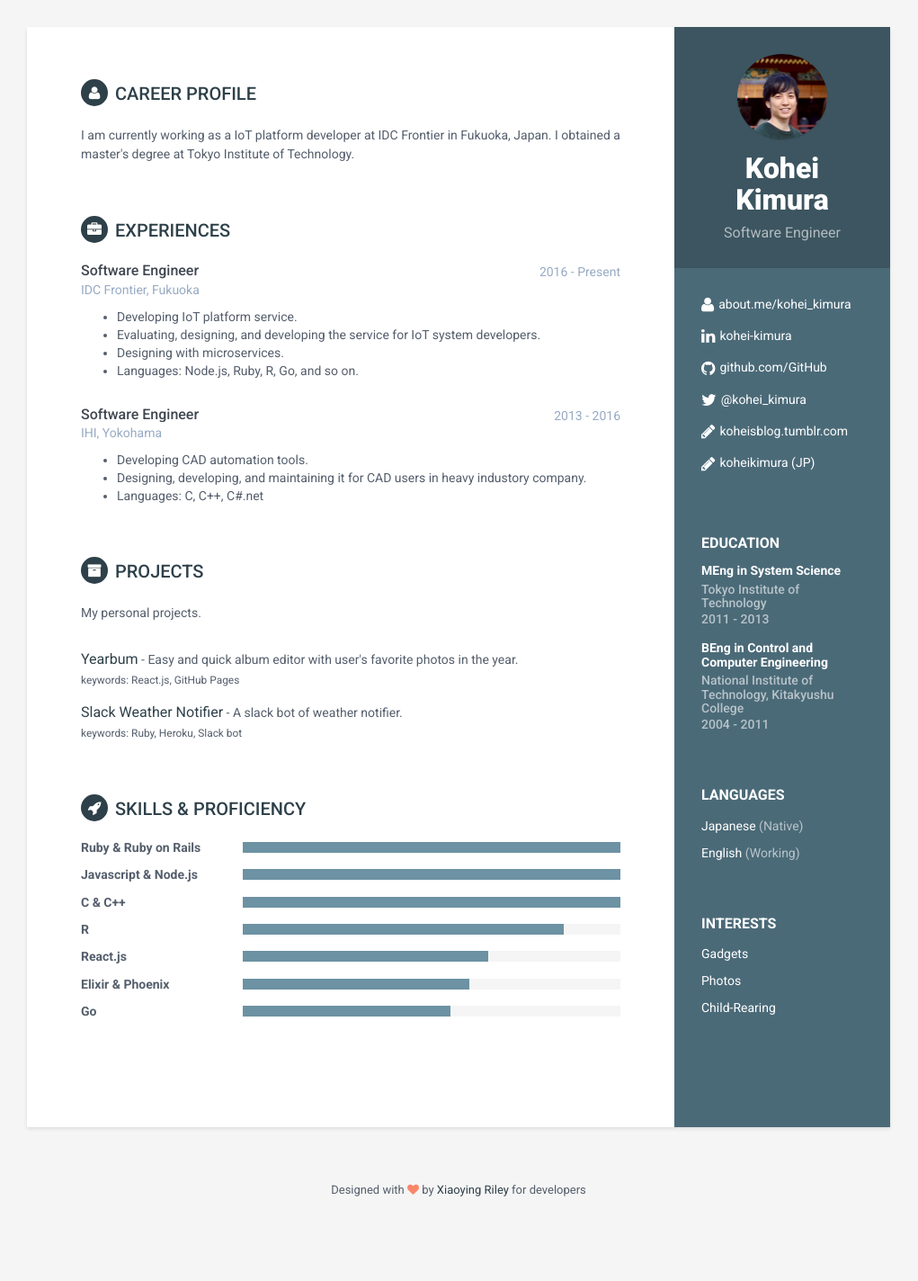
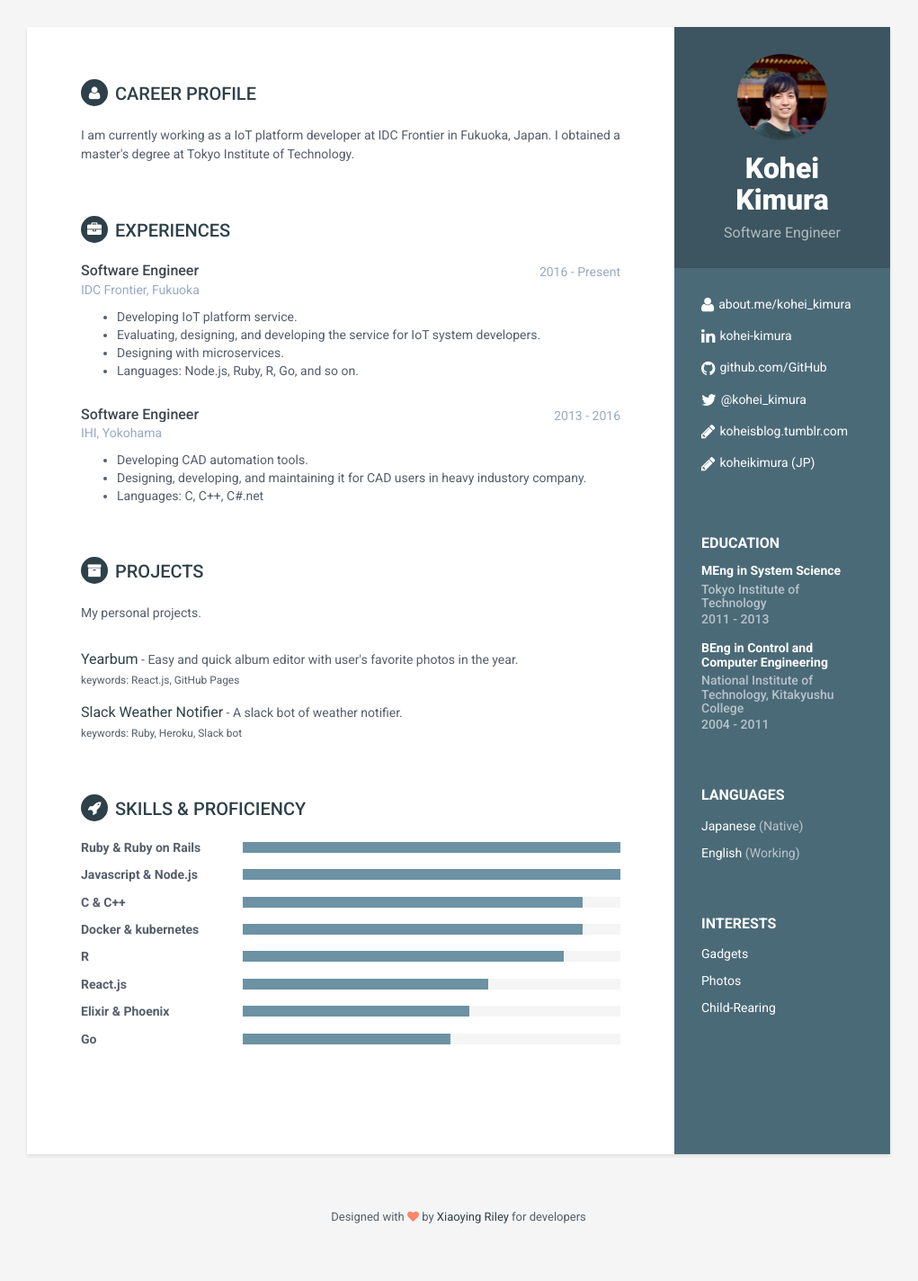
Before and after one commit to cohhei/cohhei.github.io, a Jekyll site: the page built from index.html, in a window 1280 px wide. Shown: the whole page at 90% size, without its empty margins (130-1151 px from the left). Built offline with Jekyll 4.4.1, drawn with Linux system fonts in a browser that asks for light colours; before the commit the page ends 1393 px from its top, so only the background shows below that.

Commit message:
add docker and kubernetes

```diff
--- a/_includes/skills.html
+++ b/_includes/skills.html
@@ -20,7 +20,15 @@
                     <div class="item">
                         <h3 class="level-title">C &amp; C++</h3>
                         <div class="level-bar">
-                            <div class="level-bar-inner" data-level="100%">
+                            <div class="level-bar-inner" data-level="90%">
+                            </div>
+                        </div><!--//level-bar-->
+                    </div><!--//item-->
+
+                    <div class="item">
+                        <h3 class="level-title">Docker &amp; kubernetes</h3>
+                        <div class="level-bar">
+                            <div class="level-bar-inner" data-level="90%">
                             </div>
                         </div><!--//level-bar-->
                     </div><!--//item-->
```
